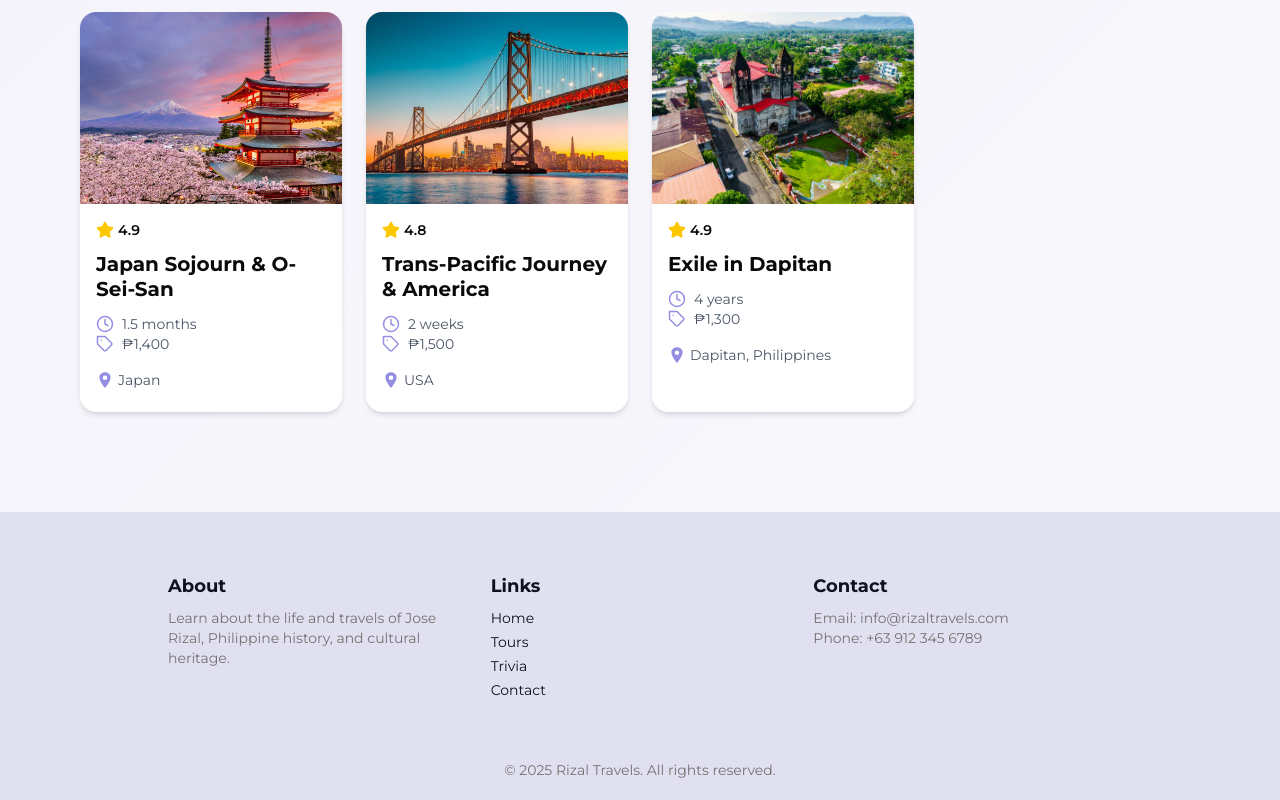
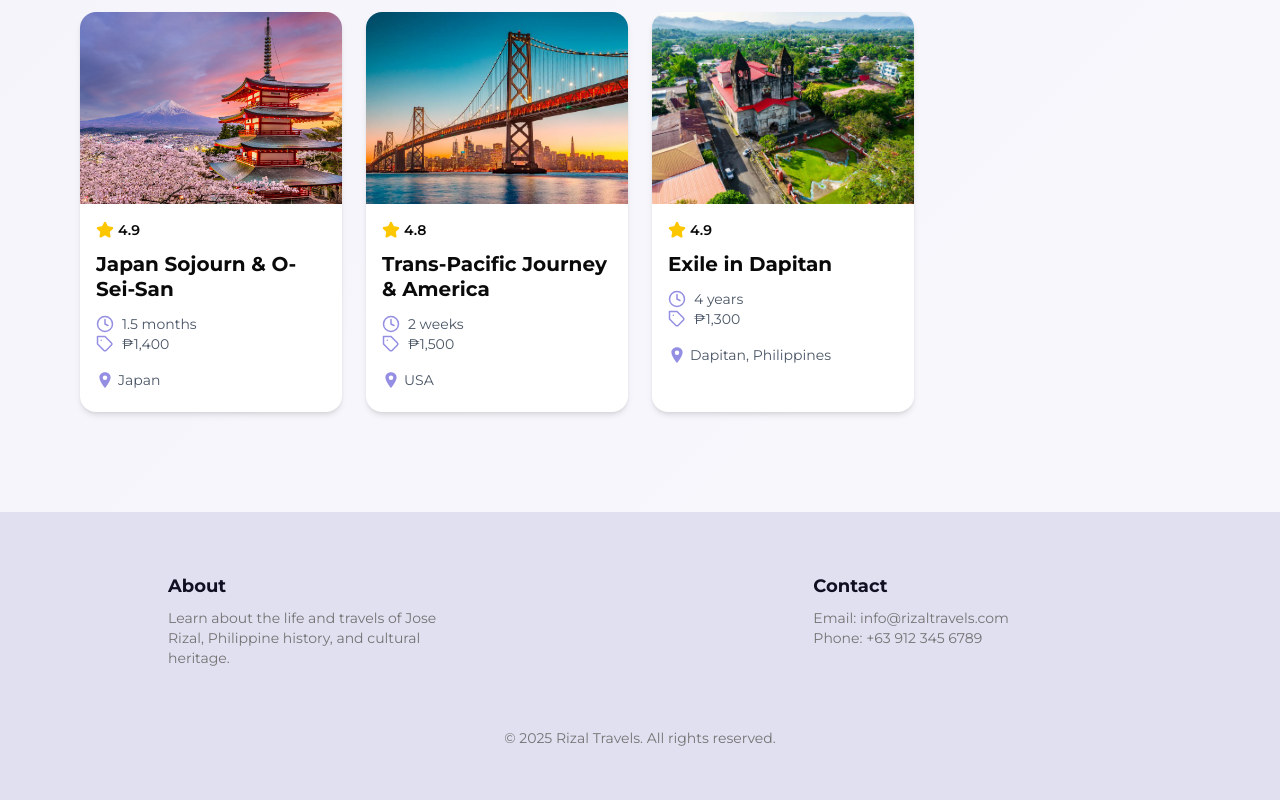
Before and after one commit to Jaizzer/rizal-itinerary, a React (Vite) app: page / in a window 1280 px wide. Shown: the part 3116-3916 px from the top of the page. After the commit the page ends 3884 px from the top, so only its background shows below. Built offline with nearby package versions, Linux system fonts and the light colour scheme.

Commit message:
feat: Remove links in footer

```diff
--- a/src/Page.tsx
+++ b/src/Page.tsx
@@ -29,31 +29,10 @@ export default function Page({ children }: PageProps): JSX.Element {
 							cultural heritage.
 						</p>
 					</div>
-					<div>
-						<h3 className="font-bold text-lg mb-2">Links</h3>
-						<ul className="text-sm space-y-1">
-							<li>
-								<a className="hover:text-accent" href="#home">
-									Home
-								</a>
-							</li>
-							<li>
-								<a className="hover:text-accent" href="#tours">
-									Tours
-								</a>
-							</li>
-							<li>
-								<a className="hover:text-accent" href="#trivia">
-									Trivia
-								</a>
-							</li>
-							<li>
-								<a className="hover:text-accent" href="#contact">
-									Contact
-								</a>
-							</li>
-						</ul>
-					</div>
+
+					{/* Empty spacer column */}
+					<div className="hidden md:block"></div>
+
 					<div>
 						<h3 className="font-bold text-lg mb-2">Contact</h3>
 						<p className="text-sm text-muted-foreground">
```
